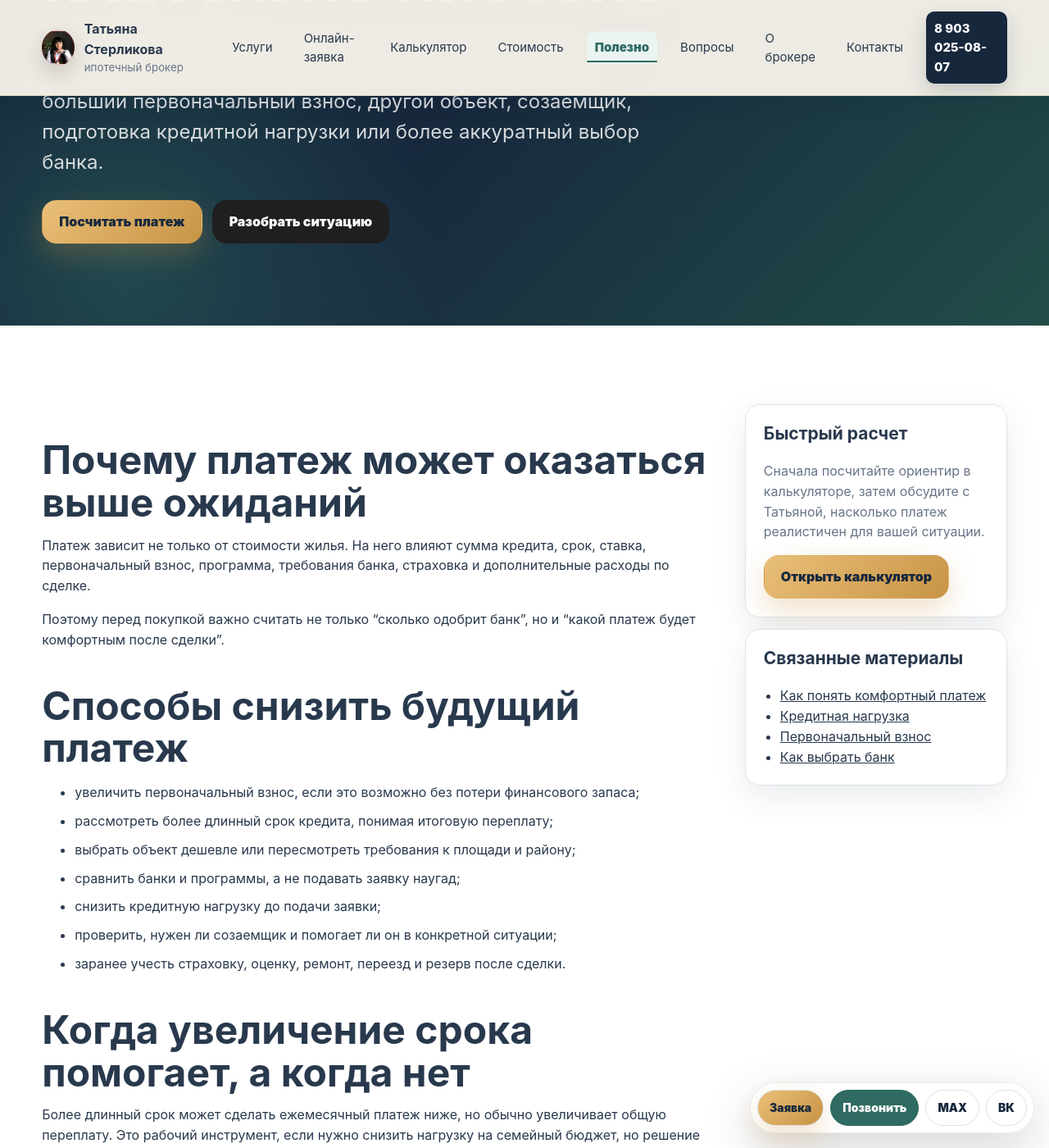
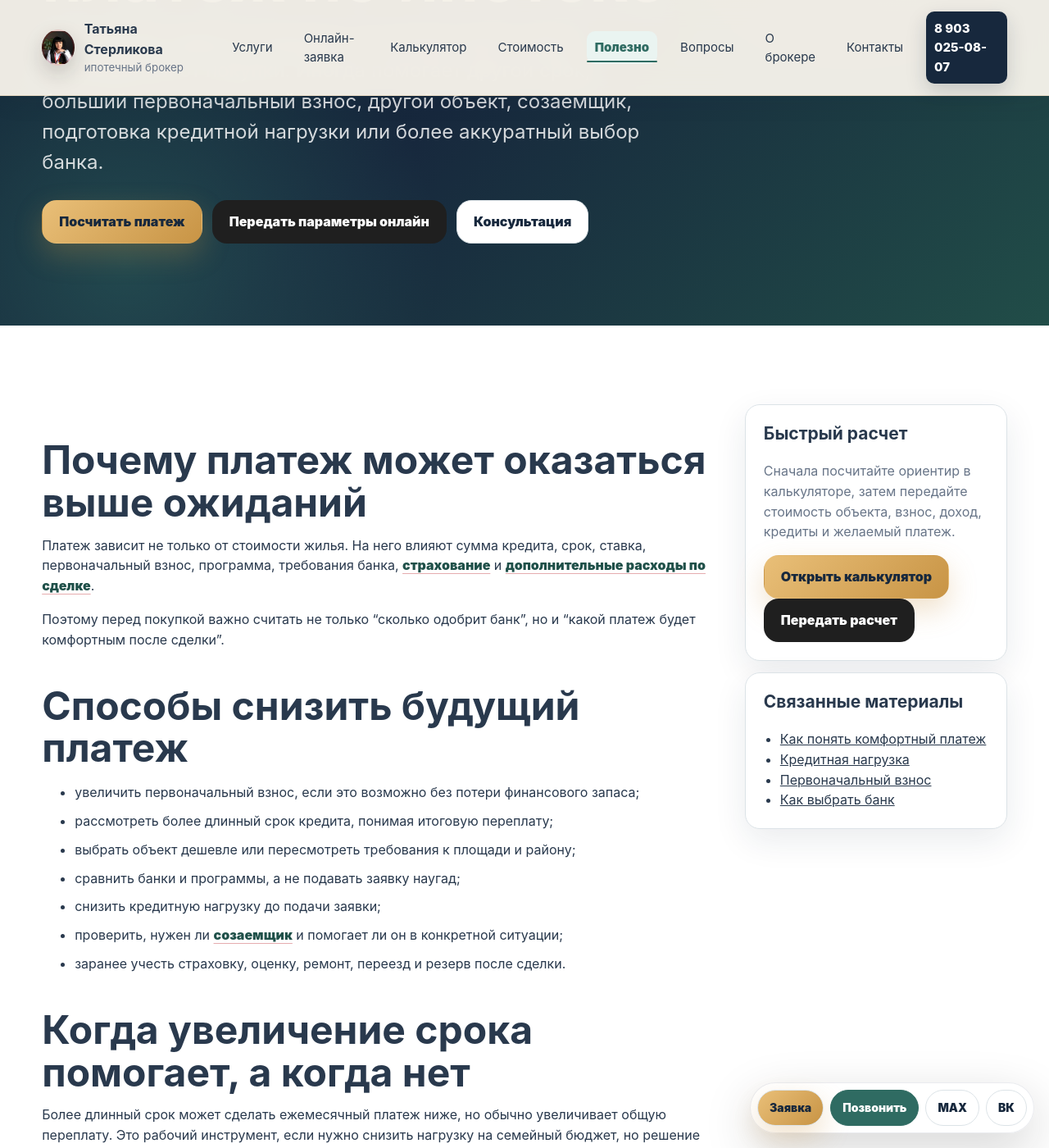
Before and after one commit to deputat36/broker, a Jekyll site: the page built from polezno/kak-umenshit-platezh-po-ipoteke.md, in a window 1280 px wide and 1400 px high, scrolled down 416 px. Shown: the whole window at 82% size. Built offline with Jekyll 4.4.1, drawn with Linux system fonts in a browser that asks for light colours; some of the changed text lies outside the part shown.

Commit message:
Добавить маршрут заявки после расчета платежа (#92)
Связать калькулятор и статью о снижении платежа со структурированной заявкой, сохранив безопасные формулировки и альтернативные каналы.

```diff
--- a/polezno/kak-umenshit-platezh-po-ipoteke.md
+++ b/polezno/kak-umenshit-platezh-po-ipoteke.md
@@ -14,14 +14,15 @@ schema: '{"@context":"https://schema.org","@type":"Article","headline":"Как
   <p class="lead">Если платеж кажется тяжелым, не всегда нужно сразу отказываться от покупки. Иногда помогает другой срок, больший первоначальный взнос, другой объект, созаемщик, подготовка кредитной нагрузки или более аккуратный выбор банка.</p>
   <div class="hero-actions">
     <a class="btn btn-primary" href="{{ '/kalkulyator-ipoteki/' | relative_url }}">Посчитать платеж</a>
-    <a class="btn btn-secondary" href="{{ '/konsultaciya/' | relative_url }}">Разобрать ситуацию</a>
+    <a class="btn btn-secondary" href="{{ '/online-zayavka/' | relative_url }}?source={{ page.url | url_encode }}&amp;scenario={{ 'Первичная консультация и подбор ипотеки' | url_encode }}&amp;placement=lower_payment_hero">Передать параметры онлайн</a>
+    <a class="btn btn-light" href="{{ '/konsultaciya/' | relative_url }}">Консультация</a>
   </div>
 </section>
 
 <section class="section content-layout">
   <article class="content-main">
     <h2>Почему платеж может оказаться выше ожиданий</h2>
-    <p>Платеж зависит не только от стоимости жилья. На него влияют сумма кредита, срок, ставка, первоначальный взнос, программа, требования банка, страховка и дополнительные расходы по сделке.</p>
+    <p>Платеж зависит не только от стоимости жилья. На него влияют сумма кредита, срок, ставка, первоначальный взнос, программа, требования банка, <a class="text-link" href="{{ '/polezno/strahovanie-pri-ipoteke/' | relative_url }}">страхование</a> и <a class="text-link" href="{{ '/polezno/rashody-pri-oformlenii-ipoteki/' | relative_url }}">дополнительные расходы по сделке</a>.</p>
     <p>Поэтому перед покупкой важно считать не только “сколько одобрит банк”, но и “какой платеж будет комфортным после сделки”.</p>
 
     <h2>Способы снизить будущий платеж</h2>
@@ -31,7 +32,7 @@ schema: '{"@context":"https://schema.org","@type":"Article","headline":"Как
       <li>выбрать объект дешевле или пересмотреть требования к площади и району;</li>
       <li>сравнить банки и программы, а не подавать заявку наугад;</li>
       <li>снизить кредитную нагрузку до подачи заявки;</li>
-      <li>проверить, нужен ли созаемщик и помогает ли он в конкретной ситуации;</li>
+      <li>проверить, нужен ли <a class="text-link" href="{{ '/polezno/sozaemshchik-po-ipoteke/' | relative_url }}">созаемщик</a> и помогает ли он в конкретной ситуации;</li>
       <li>заранее учесть страховку, оценку, ремонт, переезд и резерв после сделки.</li>
     </ul>
 
@@ -51,8 +52,9 @@ schema: '{"@context":"https://schema.org","@type":"Article","headline":"Как
   <aside class="sidebar">
     <div class="seo-panel">
       <h3>Быстрый расчет</h3>
-      <p>Сначала посчитайте ориентир в калькуляторе, затем обсудите с Татьяной, насколько платеж реалистичен для вашей ситуации.</p>
+      <p>Сначала посчитайте ориентир в калькуляторе, затем передайте стоимость объекта, взнос, доход, кредиты и желаемый платеж.</p>
       <a class="btn btn-primary" href="{{ '/kalkulyator-ipoteki/' | relative_url }}">Открыть калькулятор</a>
+      <a class="btn btn-secondary" href="{{ '/online-zayavka/' | relative_url }}?source={{ page.url | url_encode }}&amp;scenario={{ 'Первичная консультация и подбор ипотеки' | url_encode }}&amp;placement=lower_payment_sidebar">Передать расчет</a>
     </div>
     <div class="seo-panel">
       <h3>Связанные материалы</h3>
@@ -96,11 +98,12 @@ schema: '{"@context":"https://schema.org","@type":"Article","headline":"Как
 <section class="section cta-section">
   <div>
     <p class="eyebrow">Платеж кажется высоким?</p>
-    <h2>Разберите варианты до подачи заявки</h2>
-    <p>Позвоните или напишите Татьяне: стоимость объекта, взнос, доход, кредиты и желаемый платеж.</p>
+    <h2>Передайте параметры для разбора</h2>
+    <p>Укажите стоимость объекта, взнос, доход, кредиты и желаемый платеж. Конкретное решение по заявке принимает банк.</p>
   </div>
   <div class="cta-actions">
-    <a class="btn btn-primary" href="tel:+79030250807">8 903 025-08-07</a>
+    <a class="btn btn-primary" href="{{ '/online-zayavka/' | relative_url }}?source={{ page.url | url_encode }}&amp;scenario={{ 'Первичная консультация и подбор ипотеки' | url_encode }}&amp;placement=lower_payment_footer">Разобрать варианты</a>
+    <a class="btn btn-secondary" href="tel:+79030250807">8 903 025-08-07</a>
     <button class="btn btn-secondary" type="button" data-copy-phone>MAX</button>
     <a class="btn btn-secondary" href="https://vk.com/tatyanasterlikova" rel="noopener">ВК</a>
   </div>
```
